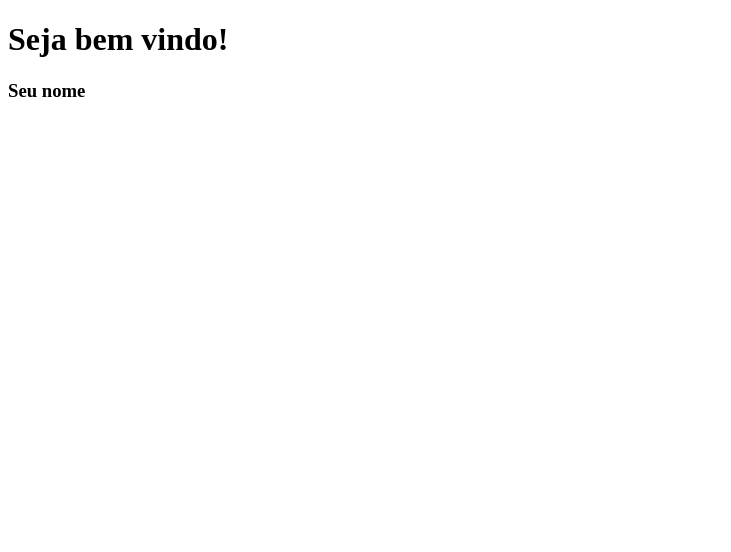
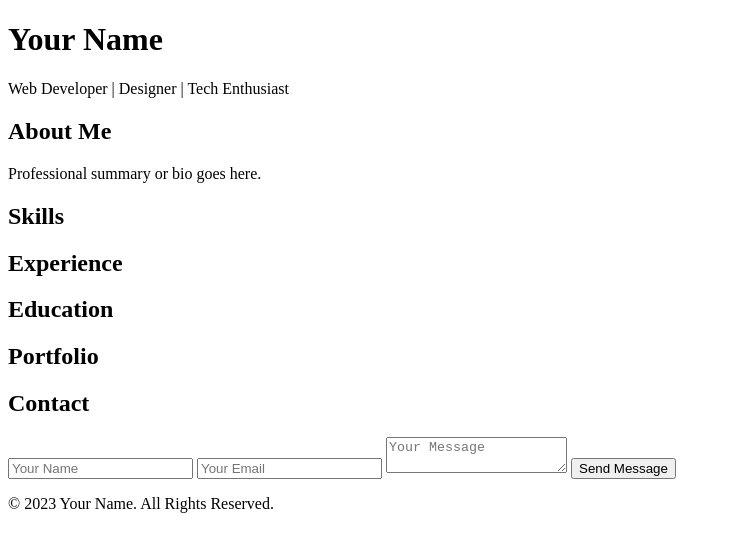
Before and after one commit to JoseNegrao/josenegrao.github.io, a plain HTML site: page index.html in a window 1280 px wide. Shown: the whole page, without its empty margins (0-731 px from the left). Drawn offline with Linux system fonts and the light colour scheme.

Commit message:
estrutura teste

```diff
--- a/index.html
+++ b/index.html
@@ -1,12 +1,72 @@
 <!DOCTYPE html>
 <html lang="en">
+
 <head>
     <meta charset="UTF-8">
     <meta name="viewport" content="width=device-width, initial-scale=1.0">
-    <title>Seu nome</title>
+    <title>Your Name - Interactive Resume</title>
+    <link rel="stylesheet" href="styles.css"> <!-- Link to external stylesheet -->
+    <script src="script.js" defer></script> <!-- Link to external JavaScript file -->
 </head>
+
 <body>
-    <h1>Seja bem vindo!</h1>
-    <h3>Seu nome</h3>
+
+    <!-- Home Section -->
+    <header id="home">
+        <h1>Your Name</h1>
+        <p>Web Developer | Designer | Tech Enthusiast</p>
+    </header>
+
+    <!-- About Me Section -->
+    <section id="about">
+        <h2>About Me</h2>
+        <p>Professional summary or bio goes here.</p>
+        <!-- More content about you -->
+    </section>
+
+    <!-- Skills Section -->
+    <section id="skills">
+        <h2>Skills</h2>
+        <!-- Skill categories (e.g., Programming Languages, Tools, etc.) -->
+        <!-- Each skill might have a progress bar or some visual representation -->
+    </section>
+
+    <!-- Experience Section -->
+    <section id="experience">
+        <h2>Experience</h2>
+        <!-- You can use a timeline here -->
+    </section>
+
+    <!-- Education Section -->
+    <section id="education">
+        <h2>Education</h2>
+        <!-- Again, a timeline or a list of your educational background -->
+    </section>
+
+    <!-- Portfolio/Projects Section -->
+    <section id="portfolio">
+        <h2>Portfolio</h2>
+        <!-- Gallery or carousel goes here -->
+    </section>
+
+    <!-- Contact Section -->
+    <section id="contact">
+        <h2>Contact</h2>
+        <form>
+            <!-- Input fields for contact form -->
+            <input type="text" id="name" name="name" placeholder="Your Name">
+            <input type="email" id="email" name="email" placeholder="Your Email">
+            <textarea id="message" name="message" placeholder="Your Message"></textarea>
+            <button type="submit">Send Message</button>
+        </form>
+    </section>
+
+    <!-- Footer -->
+    <footer>
+        <p>&copy; 2023 Your Name. All Rights Reserved.</p>
+        <!-- Social media links -->
+    </footer>
+
 </body>
+
 </html>
```
